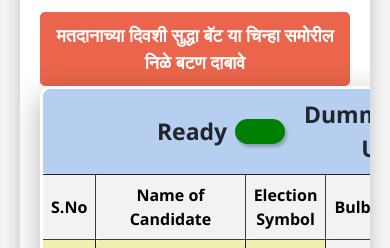
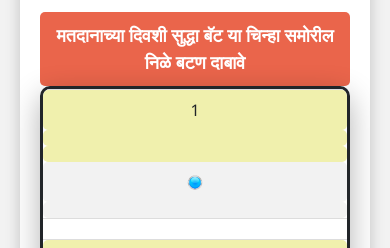
Before and after one commit to sunainagothwal/EVM-machine, a plain HTML site: page index.html in a window 390 px wide. Shown: the part 584-832 px from the top of the page. Drawn offline with nearby package versions, Linux system fonts and the light colour scheme.

Commit message:
upadting table

```diff
--- a/css/style.css
+++ b/css/style.css
@@ -372,14 +372,42 @@ th.side-col:nth-child(5) {
         font-size: 13px;
     }
 }
-@media (max-width: 768px) {
-    .table-container {
-        width: 70%;
-        overflow-x: auto;
-        padding: 10px;
+@media screen and (max-width: 600px) {
+
+    table-container,
+    table,
+    thead,
+    tbody,
+    th,
+    td,
+    tr {
+        display: block;
+    }
+
+    thead tr {
+        position: absolute;
+        top: -9999px;
+        left: -9999px;
+    }
+
+    tr {
+        margin-bottom: 20px;
+        border: 1px solid #ddd;
+    }
+
+    td {
+        border: none;
+        position: relative;
+        padding-left: 50%;
+    }
+
+    td:before {
+        position: absolute;
+        left: 6px;
+        content: attr(data-label);
+        font-weight: bold;
     }
 }
-
 @media (max-width: 576px) {
     .voting_btn {
         padding: 2px 25px;
```
Also changed, not shown: assets/ballot-slip-.png (deleted), assets/ballot-slip.jpg (deleted), assets/hand-casting-vote-vector.jpg (deleted), assets/symbol-1.png (deleted), assets/symbol1.png (deleted), assets/symbol10.png (deleted), assets/symbol11.png (deleted), assets/symbol12.png (deleted), assets/symbol2.png (deleted), assets/symbol3.png (deleted), assets/symbol5.png (deleted), assets/symbol6.png (deleted), assets/symbol7.png (deleted), assets/symbol8.png (deleted).
